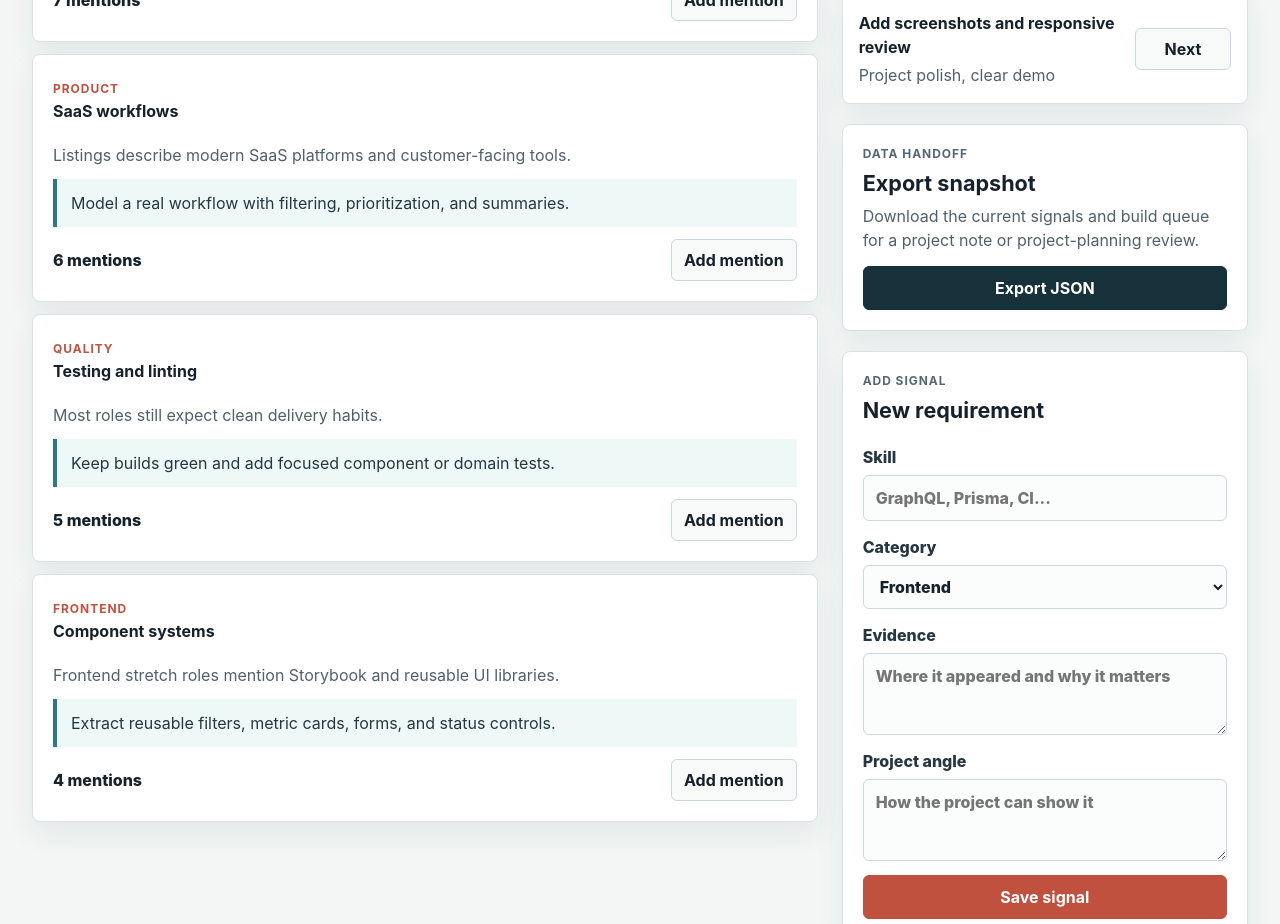
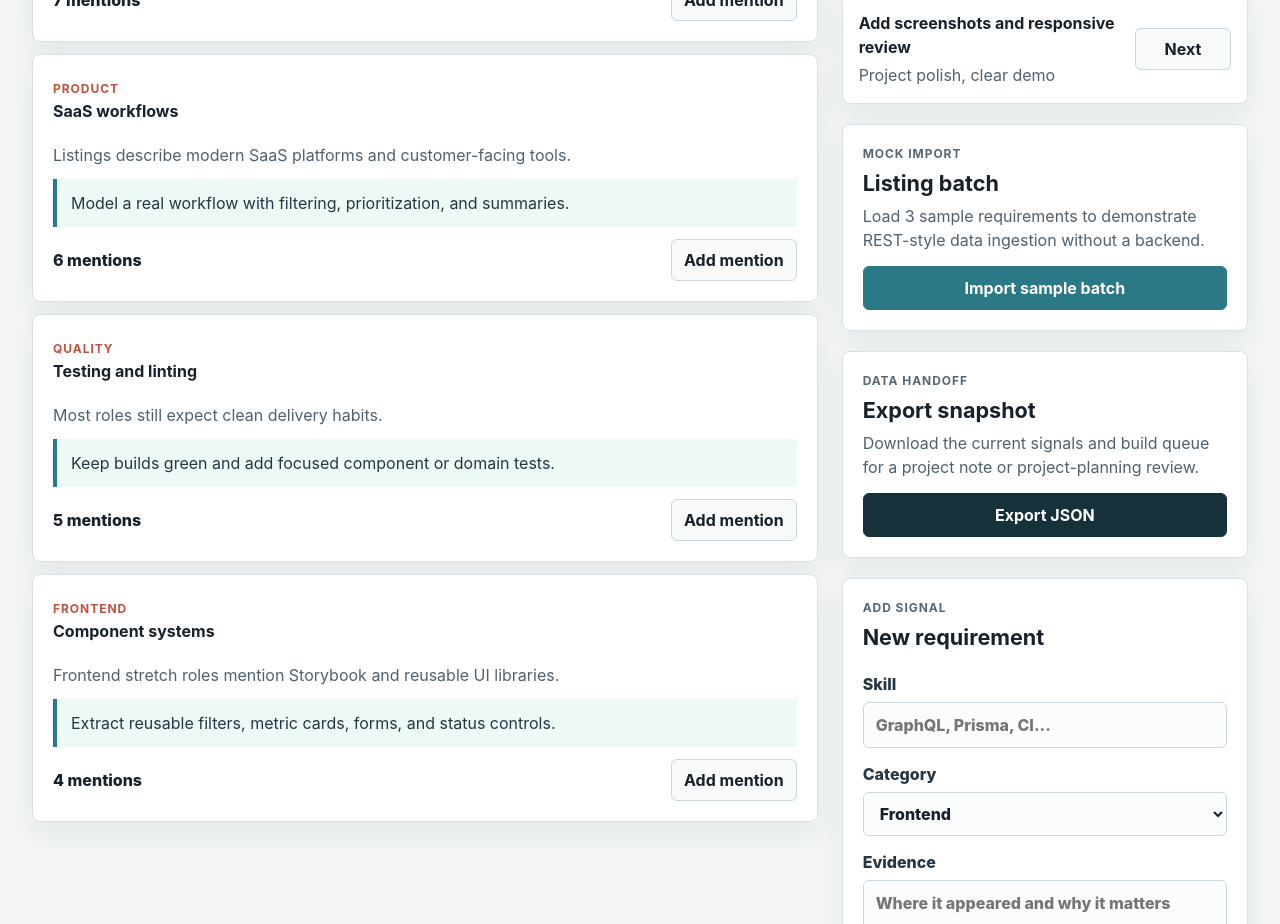
Before and after one commit to Taan1el/jobpulse, a React (Vite) app: page / in a window 1280 px wide. Shown: the part 1800-2724 px from the top of the page. Built offline with nearby package versions, Linux system fonts and the light colour scheme.

Commit message:
Add sample listing import

```diff
--- a/shared/jobpulse.ts
+++ b/shared/jobpulse.ts
@@ -31,6 +31,13 @@ export type IntegrationScenario = {
   title: string
   description: string
   sample: string
+}
+
+export type ImportedRequirement = {
+  skill: string
+  category: SignalCategory
+  evidence: string
+  projectAngle: string
 }
 
 export type JobPulseState = {
@@ -220,3 +227,30 @@ export const integrationScenarios: IntegrationScenario[] = [
     sample: 'Remote source timed out. Last local snapshot is still available.',
   },
 ]
+
+export const sampleListingBatch: ImportedRequirement[] = [
+  {
+    skill: 'Accessibility',
+    category: 'Quality',
+    evidence:
+      'Frontend listings increasingly mention accessible interfaces, semantic markup, and keyboard support.',
+    projectAngle:
+      'Add accessible names, pressed states, focus styles, and tests for key interactive controls.',
+  },
+  {
+    skill: 'Responsive dashboards',
+    category: 'Frontend',
+    evidence:
+      'React dashboard roles expect layouts that stay readable across laptop and mobile breakpoints.',
+    projectAngle:
+      'Capture desktop and mobile screenshots and refine cramped responsive sections.',
+  },
+  {
+    skill: 'CI workflows',
+    category: 'Quality',
+    evidence:
+      'Most roles mention Git, reliable delivery, and CI/CD habits as proof of maintainable work.',
+    projectAngle:
+      'Run lint, tests, and build through GitHub Actions on every push.',
+  },
+]
--- a/src/App.css
+++ b/src/App.css
@@ -96,6 +96,7 @@ button:hover {
 .focus-strip,
 .signal-card,
 .task-card,
+.import-panel,
 .export-panel,
 .signal-form {
   background: #ffffff;
@@ -416,14 +417,28 @@ button:hover {
   min-width: 96px;
 }
 
+.import-panel,
 .export-panel {
   display: grid;
   gap: 14px;
   padding: 20px;
 }
 
+.import-panel p:last-child,
 .export-panel p:last-child {
   margin-bottom: 0;
+}
+
+.import-panel button {
+  background: #2b7886;
+  border-color: #2b7886;
+  color: #ffffff;
+  min-height: 44px;
+}
+
+.import-panel button:hover {
+  background: #236473;
+  border-color: #236473;
 }
 
 .export-panel button {
--- a/src/App.tsx
+++ b/src/App.tsx
@@ -3,7 +3,9 @@ import type { FormEvent } from 'react'
 import {
   initialState,
   integrationScenarios,
+  sampleListingBatch,
   targetListings,
+  type ImportedRequirement,
   type JobPulseState,
   type JobSignal,
   type SignalCategory,
@@ -11,6 +13,7 @@ import {
 import {
   ExportPanel,
   FocusStrip,
+  ImportPanel,
   IntegrationStates,
   ListingMatrix,
   ProjectQueue,
@@ -146,6 +149,40 @@ function App() {
     })
   }
 
+  function importRequirements(requirements: ImportedRequirement[]) {
+    const existingSkills = new Map(
+      state.signals.map((signal) => [signal.skill.toLowerCase(), signal]),
+    )
+    const updatedSignals = state.signals.map((signal) => {
+      const importedRequirement = requirements.find(
+        (requirement) =>
+          requirement.skill.toLowerCase() === signal.skill.toLowerCase(),
+      )
+
+      if (!importedRequirement) {
+        return signal
+      }
+
+      return {
+        ...signal,
+        evidence: importedRequirement.evidence,
+        mentions: signal.mentions + 1,
+        projectAngle: importedRequirement.projectAngle,
+      }
+    })
+    const newSignals = requirements
+      .filter(
+        (requirement) => !existingSkills.has(requirement.skill.toLowerCase()),
+      )
+      .map((requirement, index) => ({
+        id: Date.now() + index,
+        mentions: 1,
+        ...requirement,
+      }))
+
+    saveState({ ...state, signals: [...newSignals, ...updatedSignals] })
+  }
+
   function exportSignals() {
     const exportPayload = {
       exportedAt: new Date().toISOString(),
@@ -198,6 +235,10 @@ function App() {
 
         <aside className="side-panel">
           <ProjectQueue onAdvanceTask={advanceTask} tasks={state.tasks} />
+          <ImportPanel
+            importedCount={sampleListingBatch.length}
+            onImport={() => importRequirements(sampleListingBatch)}
+          />
           <ExportPanel onExport={exportSignals} />
           <SignalForm
             categories={signalCategories}
--- a/src/components/DashboardSections.tsx
+++ b/src/components/DashboardSections.tsx
@@ -39,6 +39,11 @@ type SignalListProps = {
 type ProjectQueueProps = {
   tasks: ProjectTask[]
   onAdvanceTask: (taskId: number) => void
+}
+
+type ImportPanelProps = {
+  importedCount: number
+  onImport: () => void
 }
 
 export type NewSignalForm = {
@@ -282,6 +287,24 @@ export function ExportPanel({ onExport }: { onExport: () => void }) {
   )
 }
 
+export function ImportPanel({ importedCount, onImport }: ImportPanelProps) {
+  return (
+    <section className="import-panel">
+      <div>
+        <p className="label">Mock import</p>
+        <h2>Listing batch</h2>
+        <p>
+          Load {importedCount} sample requirements to demonstrate REST-style data
+          ingestion without a backend.
+        </p>
+      </div>
+      <button onClick={onImport} type="button">
+        Import sample batch
+      </button>
+    </section>
+  )
+}
+
 export function SignalForm({
   categories,
   form,
```
Also changed, not shown: 2 other files (tests, documents, lock files or other folders).
